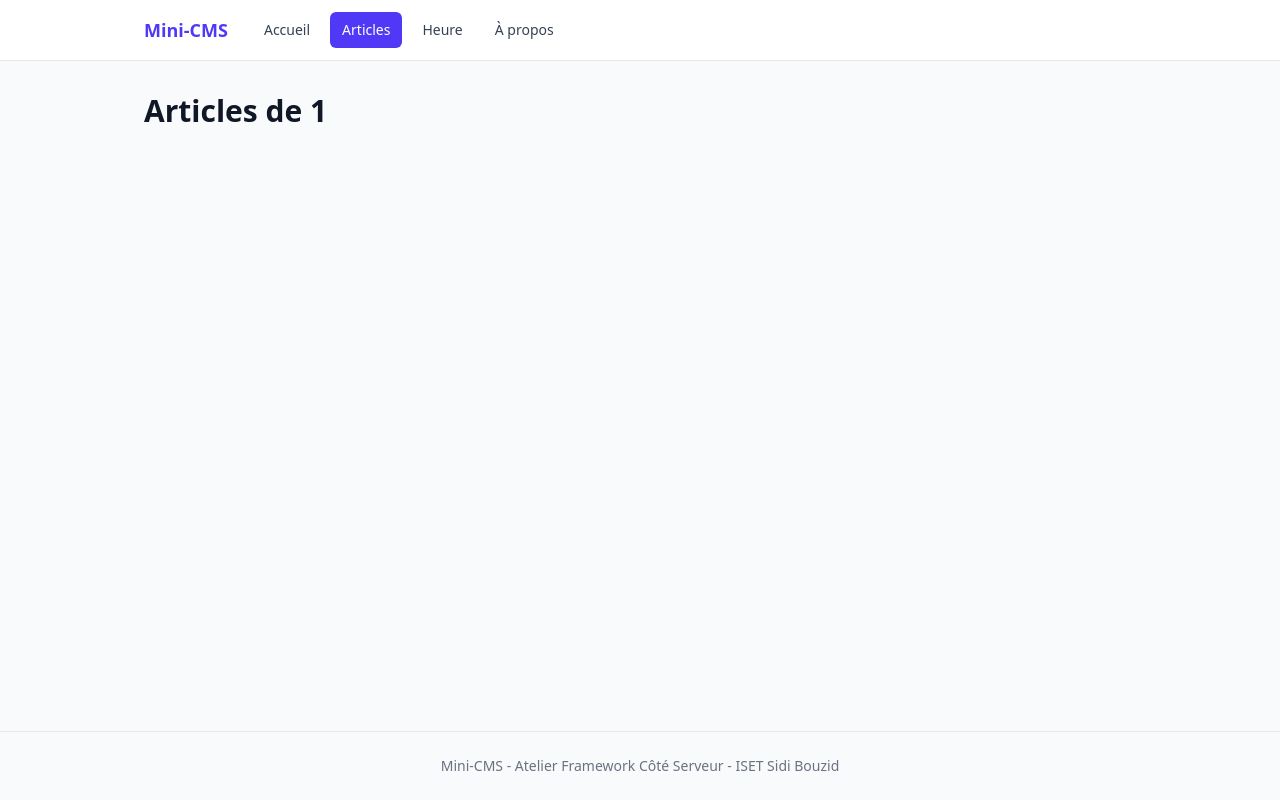
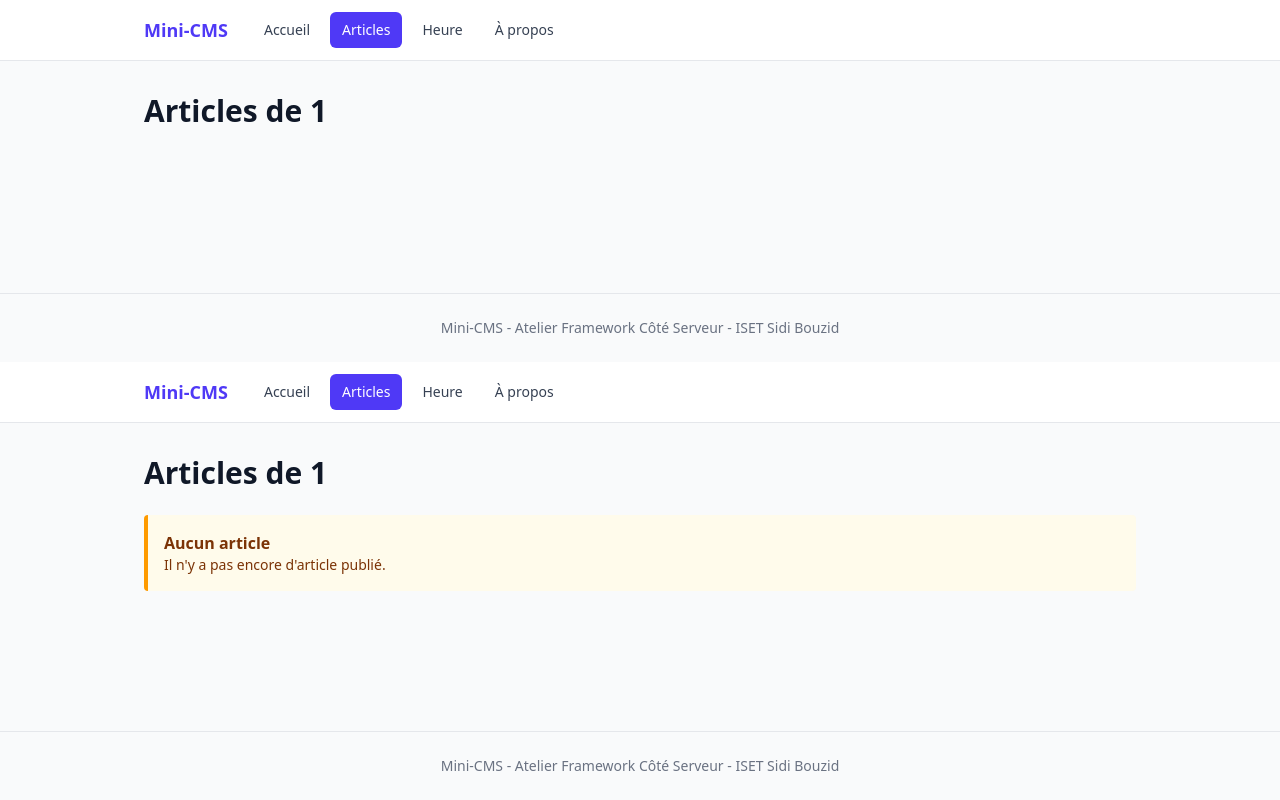
Before and after one commit to arwamahmoudi506-arch/mini_cms, a Laravel app: page /posts/archive/1 in a window 1280 px wide. Run offline with Laravel 12, Linux system fonts and the light colour scheme; style sheets or scripts are compiled from the project's sources.

Commit message:
Ajouter x-post-card et la liste des articles

```diff
--- a/resources/views/posts/index.blade.php
+++ b/resources/views/posts/index.blade.php
@@ -12,3 +12,18 @@
         @endforeach
     </ul>
 </x-layout>
+<x-layout>
+    <x-slot:title>{{ $heading }} - Mini-CMS</x-slot:title>
+
+    <h1 class="text-3xl font-bold mb-6">{{ $heading }}</h1>
+
+    <div class="grid gap-6 md:grid-cols-2">
+        @forelse ($posts as $post)
+            <x-post-card :post="$post" />
+        @empty
+            <x-alert type="warning" title="Aucun article" class="md:col-span-2">
+                Il n'y a pas encore d'article publié.
+            </x-alert>
+        @endforelse
+    </div>
+</x-layout>
```
Also changed, not shown: resources/views/components/post-card.blade.php (added, +21 -0 lines).
